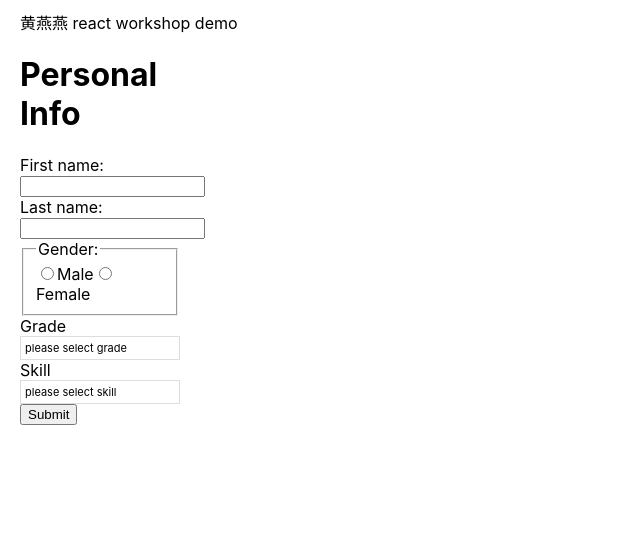
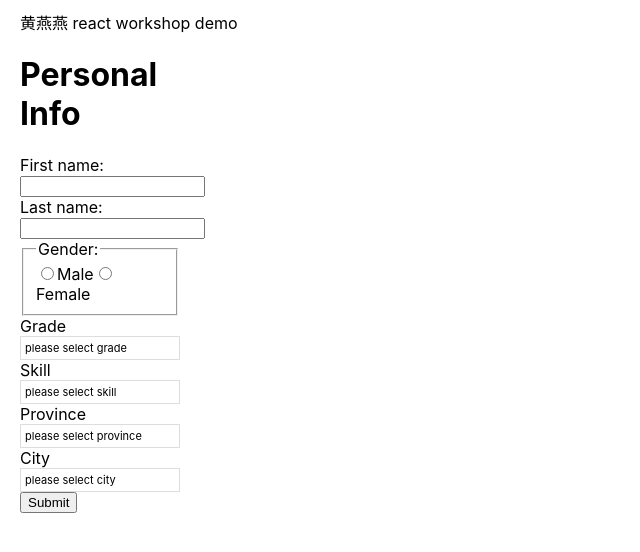
Before and after one commit to CandyAngelaCandy/react-workshop, a React (Create React App) app: page / in a window 1280 px wide. Shown: the top 552 px of the page, without its empty margins (0-640 px from the left). Built offline with nearby package versions, Linux system fonts and the light colour scheme.

Commit message:
add cascade select

```diff
--- a/package.json
+++ b/package.json
@@ -13,6 +13,7 @@
     "enzyme": "^3.10.0",
     "enzyme-adapter-react-16": "^1.15.2",
     "jest": "^24.9.0",
+    "lodash": "^4.17.15",
     "prettier": "^2.0.2",
     "react": "^16.13.0",
     "react-dom": "^16.13.0",
--- a/src/component/Select/index.tsx
+++ b/src/component/Select/index.tsx
@@ -34,7 +34,7 @@ const Select: React.FC<SelectProps> = ({
     .map((item) => item.text)
     .join(";");
   useEffect(() => {
-    document.addEventListener("click", (e) => {
+    document.addEventListener("click", () => {
       setIsOpenOptions(false);
     });
   });
--- a/src/container/Form.tsx
+++ b/src/container/Form.tsx
@@ -3,6 +3,14 @@ import styled from "styled-components";
 import CustomizeInput from "../component/CustomizeInput";
 import RadioInput from "../component/RadioInput";
 import Select, { SelectItem } from "../component/Select";
+import _ from "lodash";
+
+type ProvinceItem = {
+  text: string;
+  value: string;
+  isSelected: boolean;
+  city: SelectItem[];
+};
 
 const Form: React.FC = (): JSX.Element => {
   const [firstName, setFirstName] = useState("");
@@ -47,8 +55,67 @@ const Form: React.FC = (): JSX.Element => {
       isSelected: false,
     },
   ];
+  const defaultProvinceItems: ProvinceItem[] = [
+    {
+      value: "shaanxi",
+      text: "陕西省",
+      isSelected: false,
+      city: [
+        {
+          value: "baoji",
+          text: "宝鸡市",
+          isSelected: false,
+        },
+        {
+          value: "xian",
+          text: "西安市",
+          isSelected: false,
+        },
+        {
+          value: "xianyang",
+          text: "咸阳市",
+          isSelected: false,
+        },
+        {
+          value: "tongchuan",
+          text: "铜川市",
+          isSelected: false,
+        },
+      ],
+    },
+    {
+      value: "shanxi",
+      text: "山西省",
+      isSelected: false,
+      city: [
+        {
+          value: "taiyuan",
+          text: "太原市",
+          isSelected: false,
+        },
+        {
+          value: "yuncheng",
+          text: "运城市",
+          isSelected: false,
+        },
+        {
+          value: "wanrong",
+          text: "万荣市",
+          isSelected: false,
+        },
+        {
+          value: "changzhi",
+          text: "长治市",
+          isSelected: false,
+        },
+      ],
+    },
+  ];
+  const defaultCityItem: SelectItem[] = [];
   const [gradeItem, setGradeItem] = useState(defaultGradeItems);
   const [skillItem, setSkillItem] = useState(defaultSkillItems);
+  const [provinceItem, setProvinceItem] = useState(defaultProvinceItems);
+  const [cityItem, setCityItem] = useState(defaultCityItem);
 
   const handleSubmit = (): void => {
     alert(firstName + " " + lastName);
@@ -88,6 +155,31 @@ const Form: React.FC = (): JSX.Element => {
       return { ...item };
     });
     setSkillItem(updatedItems);
+  };
+  const handleProvinceClick: (ProvinceItem) => void = (selectedItem) => {
+    const updatedItems = provinceItem.map((item) => {
+      return {
+        ...item,
+        isSelected: item.value === selectedItem.value,
+      };
+    });
+    setProvinceItem(updatedItems);
+
+    const citys = updatedItems
+      .filter((item) => item.isSelected)
+      .map((item) => {
+        return item.city;
+      });
+    setCityItem(_.flatten(citys));
+  };
+  const handleCityClick: (SelectItem) => void = (selectedItem) => {
+    const updatedItems = cityItem.map((item) => {
+      return {
+        ...item,
+        isSelected: item.value === selectedItem.value,
+      };
+    });
+    setCityItem(updatedItems);
   };
 
   return (
@@ -148,6 +240,22 @@ const Form: React.FC = (): JSX.Element => {
           onItemClicked={handleSkillItemClick}
           isMultiple={true}
         />
+        <Select
+          id="province"
+          name="province"
+          items={provinceItem}
+          labelName="Province"
+          placeHolder="please select province"
+          onItemClicked={handleProvinceClick}
+        />
+        <Select
+          id="city"
+          name="city"
+          items={cityItem}
+          labelName="City"
+          placeHolder="please select city"
+          onItemClicked={handleCityClick}
+        />
         <button id="submit-button">Submit</button>
       </form>
     </FormWrapper>
@@ -201,6 +309,7 @@ const FormWrapper = styled.div`
     white-space: no-warp;
     border-bottom: 1px solid #ddd;
     padding: 4px 8px;
+    font-size: 11px;
   }
   .select-option.selected {
     opacity: 0.5;
```
Also changed, not shown: 1 other file (tests, documents, lock files or other folders).
